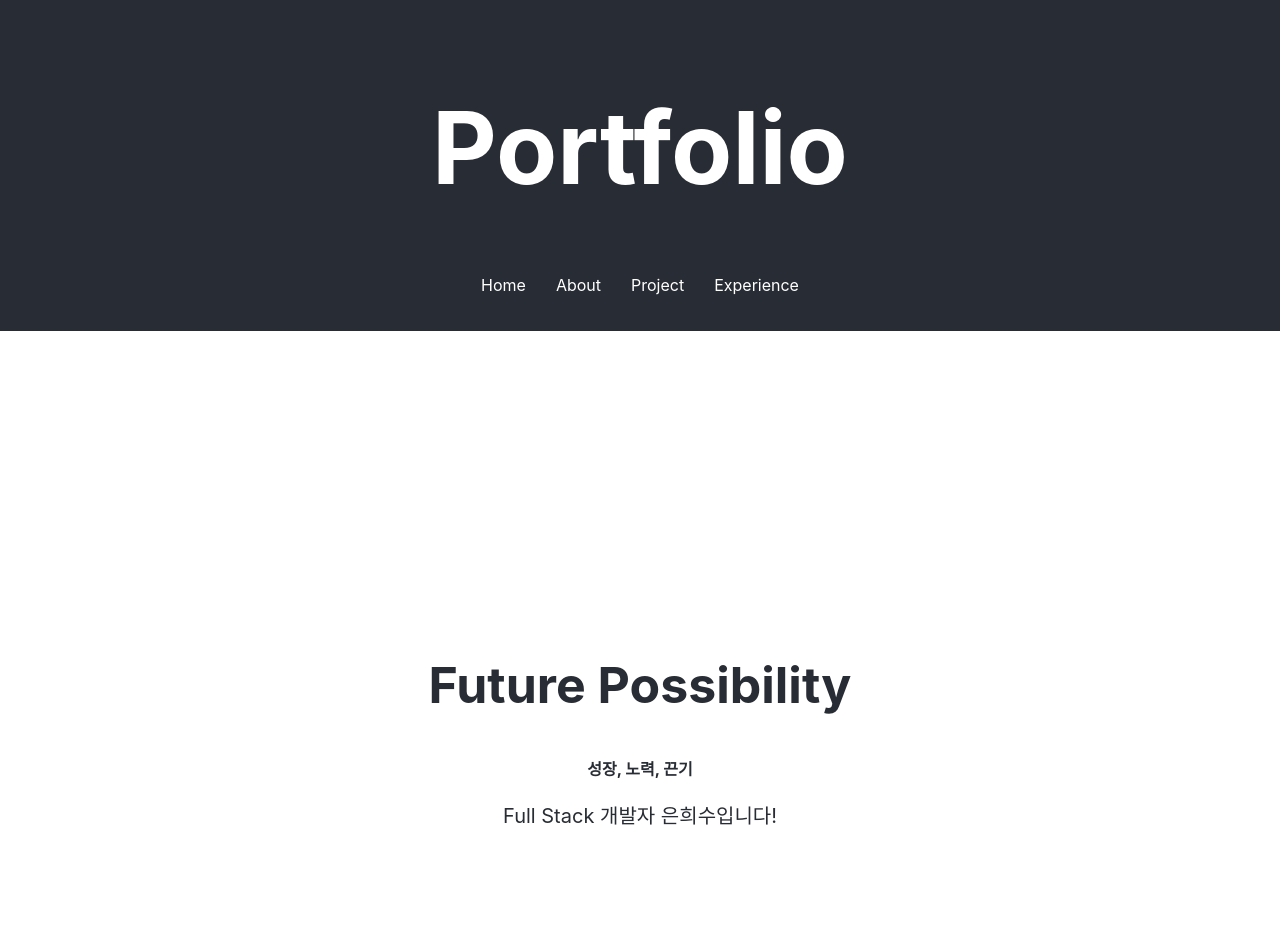
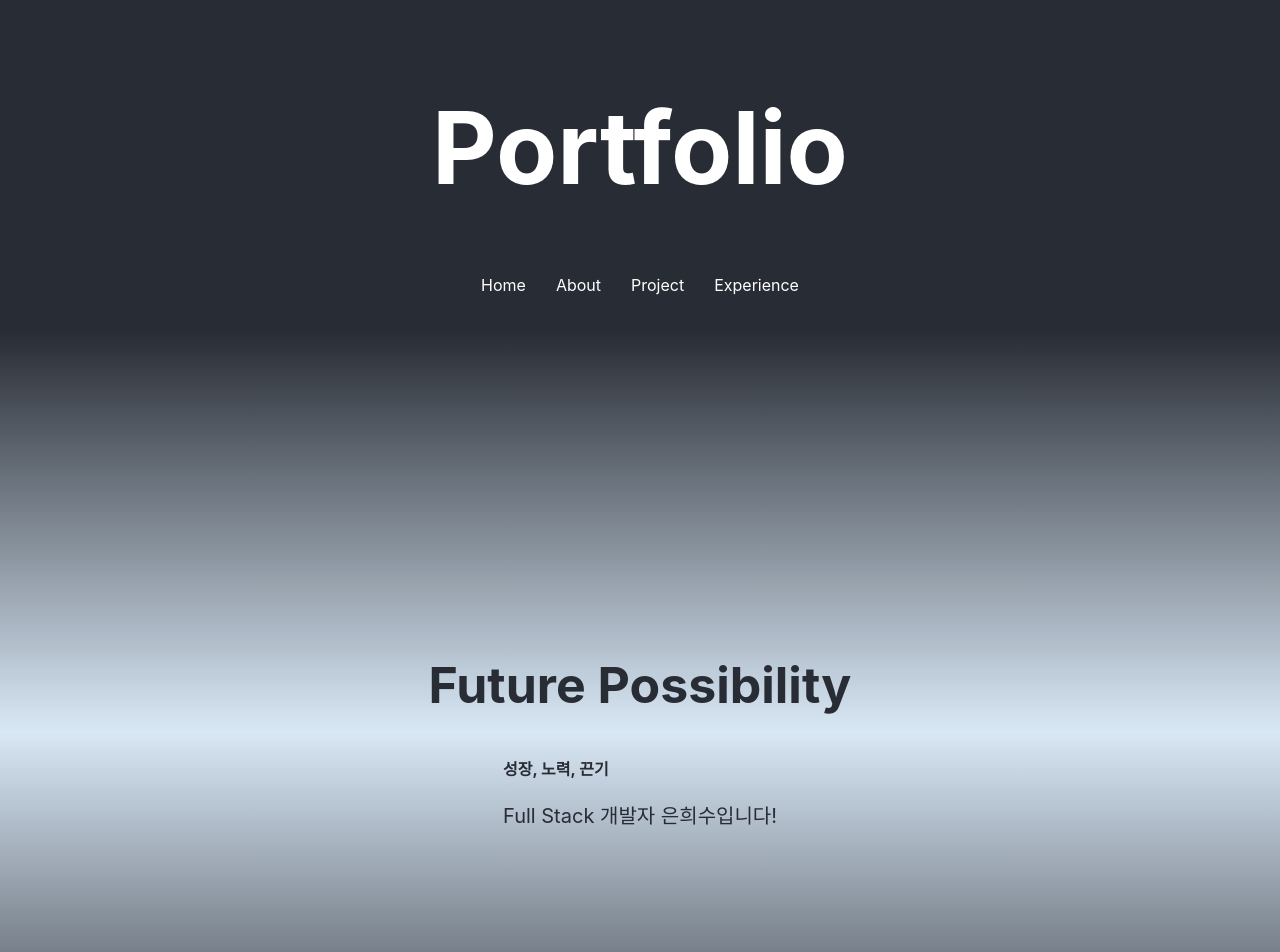
Before and after one commit to hesuhesu/ReactUITester, a React (Create React App) app: page / in a window 1280 px wide. Shown: the top 952 px of the page. Built offline with nearby package versions, Linux system fonts and the light colour scheme.

Commit message:
Modify scss

```diff
--- a/src/components/Home.tsx
+++ b/src/components/Home.tsx
@@ -6,8 +6,11 @@ const Home: React.FC = () => {
     return (
         <div className="home">
             <h2>Future Possibility</h2>
-            <strong>성장, 노력, 끈기</strong>
-            <p>Full Stack 개발자 은희수입니다!</p>
+            <div className="home-1">
+                <strong>성장, 노력, 끈기</strong>
+                <p>Full Stack 개발자 은희수입니다!</p>
+            </div>
+
         </div>
     )
 }
--- a/src/css/About.scss
+++ b/src/css/About.scss
@@ -3,9 +3,15 @@
     display: flex; // Flexbox 사용
     flex-direction: column; // 세로 방향으로 정렬
     align-items: center; // 가로 중앙 정렬
-    background-color: white; // 배경색 설정 (필요에 따라 변경)
+    // background-color: white; // 배경색 설정 (필요에 따라 변경)
     color: #282c34; // 텍스트 색상 설정
 
+    background-image: linear-gradient(
+            to bottom,
+            #282c34,
+            rgba(214, 230, 245, 0.925),
+            #282c34
+        );
     .introduce {
         display: flex; // 플렉스 컨테이너로 설정
         flex-direction: column; // 위에서 아래로 수직 배치
--- a/src/css/Home.scss
+++ b/src/css/Home.scss
@@ -7,7 +7,13 @@
     flex-direction: column; // 세로 방향으로 정렬
     justify-content: center; // 세로 중앙 정렬
     align-items: center; // 가로 중앙 정렬
-    background-color: white; // 배경색 설정 (필요에 따라 변경)
+    // background-color: white; // 배경색 설정 (필요에 따라 변경)
+    background-image: linear-gradient(
+            to bottom,
+            #282c34,
+            rgba(214, 230, 245, 0.925),
+            #282c34
+        );
     color: #282c34; // 텍스트 색상 설정
 
     h2 {
@@ -16,7 +22,9 @@
         -webkit-animation: focus-in-contract 1s ease forwards;
     }
 
-    p {
-        font-size:20px;
+    .home-1 {
+        p {
+            font-size:20px;
+        }
     }
 }
--- a/src/css/Project.scss
+++ b/src/css/Project.scss
@@ -8,7 +8,7 @@
     justify-content: center; // 세로 중앙 정렬
     align-items: center; // 가로 중앙 정렬
     background-color: #282c34; // 초기 배경색
-
+    color: #282c34;
     position: relative; // 비트맵 애니메이션용 포지션 설정
     overflow: hidden;
 
```
